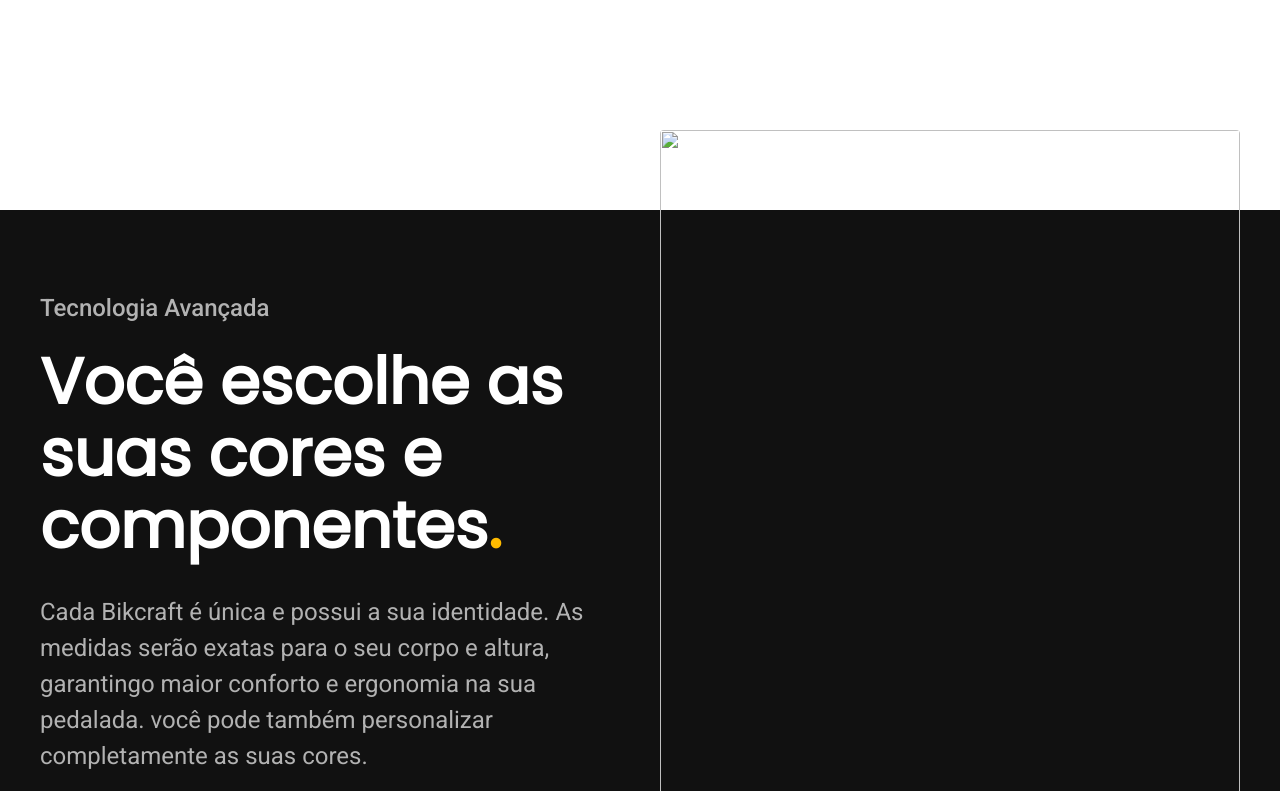
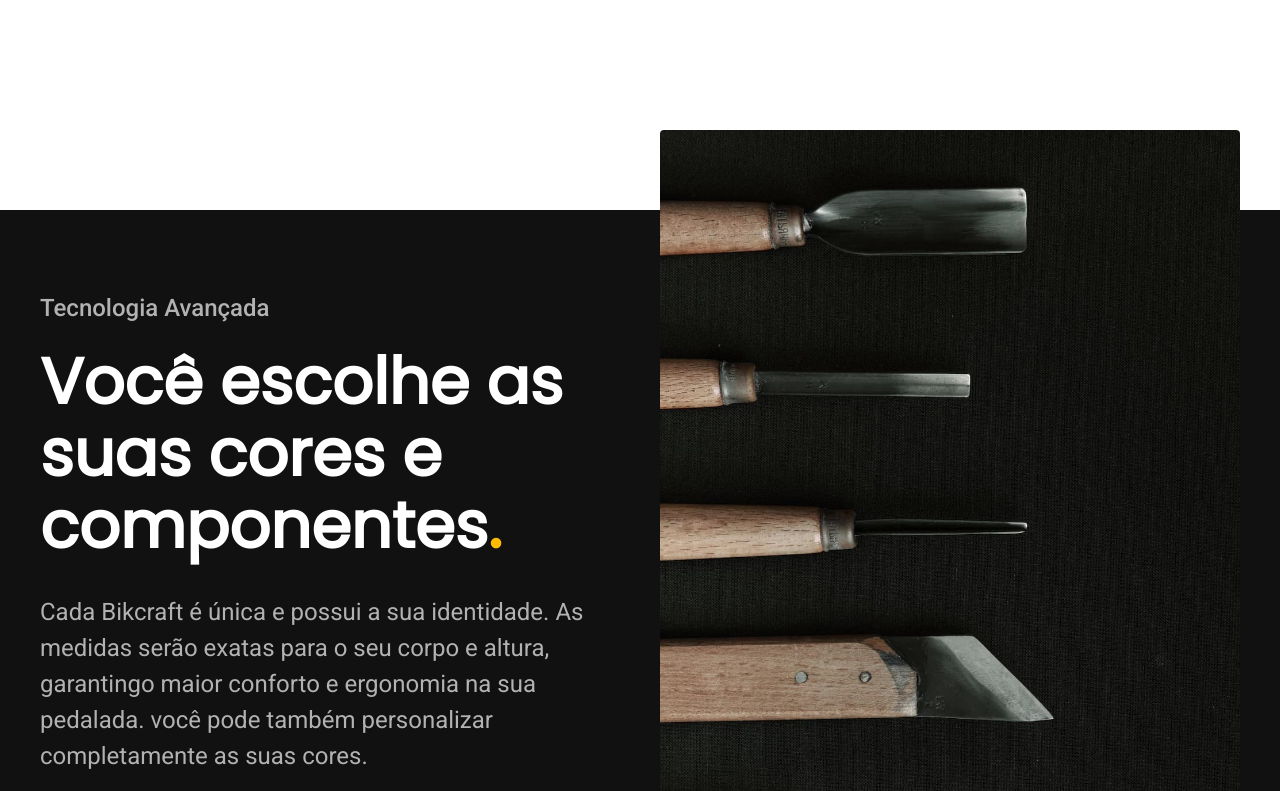
Before and after one commit to ayrescode/bikcraft, a plain HTML site: page index.html in a window 1280 px wide. Shown: the part 1480-2271 px from the top of the page. Drawn offline with Linux system fonts and the light colour scheme; the site is published under a folder, as on GitHub Pages, so addresses that start at the root find nothing.

Commit message:
parceirosimg

```diff
--- a/index.html
+++ b/index.html
@@ -86,7 +86,7 @@
         </div>
       </div>
       <div class="tecnologia-imagem">
-        <img src="/img/fotos/tecnologia.jpg" alt="">
+        <img src="./img/fotos/tecnologia.jpg" alt="">
       </div>
     </div>
 
```
